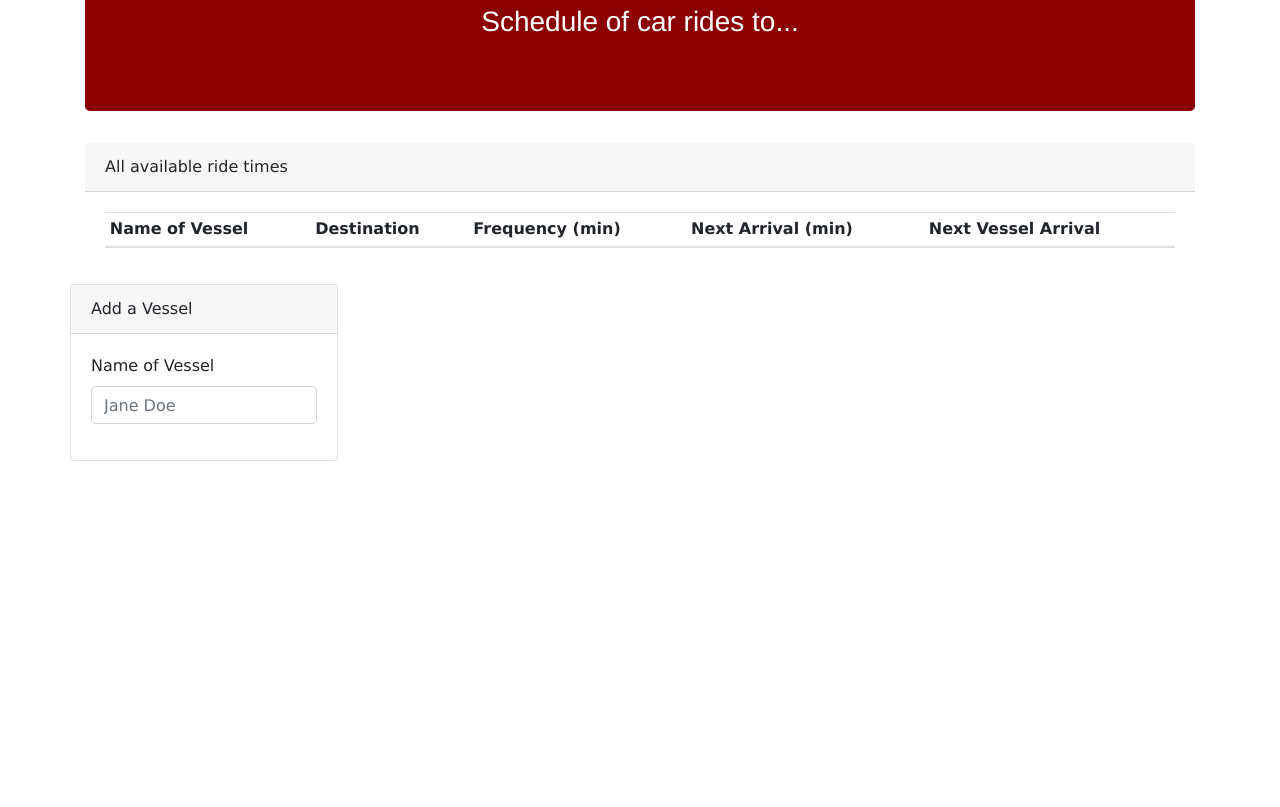
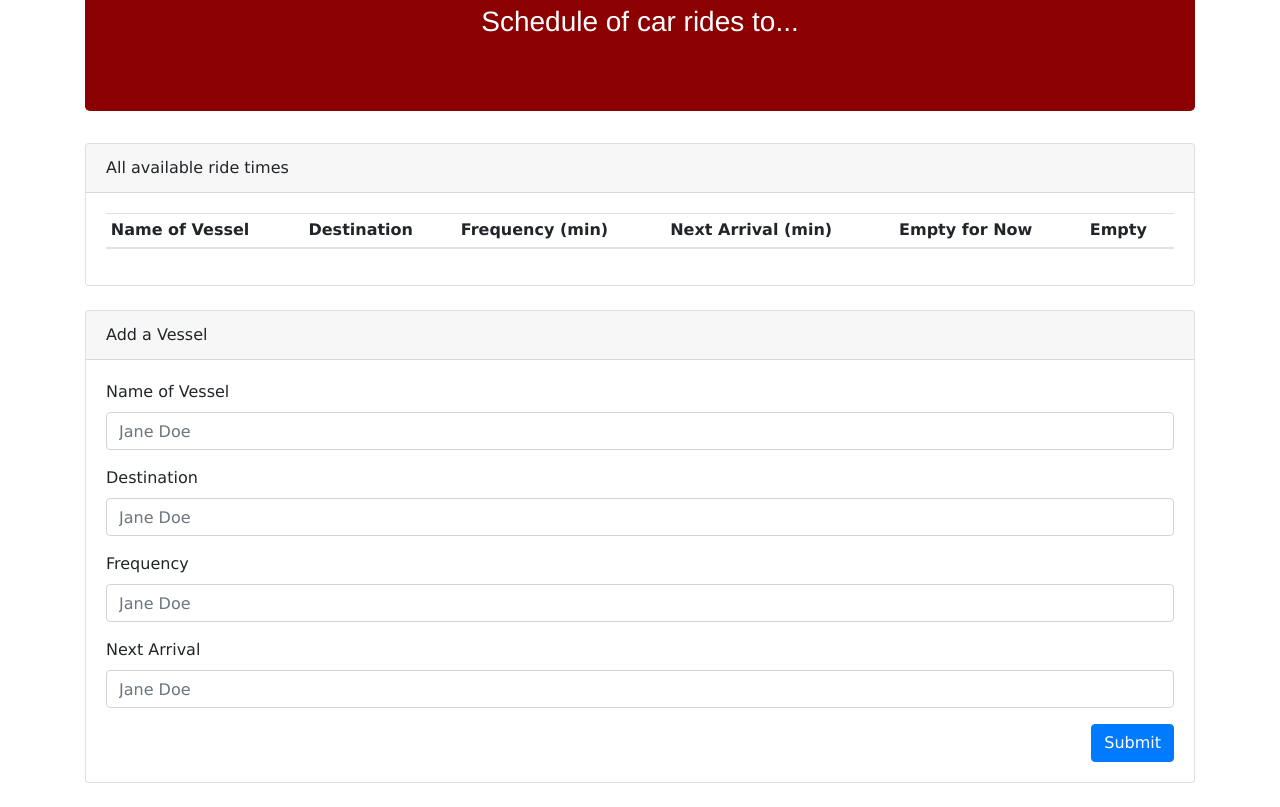
Before and after one commit to patelkr07/FirebaseScheduler, a plain HTML site: page index.html in a window 1280 px wide. Shown: the part 115-922 px from the top of the page. Before the commit the page ends 800 px from the top, so only its background shows below. Drawn offline with nearby package versions, Linux system fonts and the light colour scheme.

Commit message:
fixed tables

```diff
--- a/assets/css/style.css
+++ b/assets/css/style.css
@@ -5,3 +5,9 @@
 .jumbotron {
     font-family: 'Franklin Gothic Medium', 'Arial Narrow', Arial, sans-serif
 }
+
+/*#rides-table th,
+td {
+    display: inline-block;
+    width: 16.575%;
+}
--- a/index.html
+++ b/index.html
@@ -18,6 +18,7 @@
     <body>
 
         <div class="container">
+
             <div class="jumbotron" style="background-color: rgb(139, 0, 0); color: white">
                 <h1 class="text-center">Car Rides to...</h1>
                 <h3 class="text-center">Schedule of car rides to...</h3>
@@ -26,21 +27,26 @@
             <div class="row">
 
                 <div class="col-md-12">
+
+                    <div class="card mb-4">
                         <div class="card-header">All available ride times</div>
                         <div class="card-body">
-                        <table class="table table-sm table-hover" id="rides-table">
+                            <table class="table table-sm table-hover" id='rides-table'>
                                 <thead>
                                     <tr>
                                         <th scope="col">Name of Vessel</th>
                                         <th scope="col">Destination</th>
                                         <th scope="col">Frequency (min)</th>
                                         <th scope="col">Next Arrival (min)</th>
-                                    <th scope="col">Next Vessel Arrival</th>
+                                        <th scope="col">Empty for Now</th>
+                                        <th scope="col">Empty</th>
                                     </tr>
                                 </thead>
                                 <tbody>
                                 </tbody>
                             </table>
+                        </div>
+                    </div>
                 </div>
             </div>
 
@@ -53,28 +59,26 @@
                             <form>
                                 <div class="form-group">
                                     <label for="vessel-input">Name of Vessel</label>
-                                    <input class="form-control" id="employee-name-input" placeholder="Jane Doe" type="text">
+                                    <input class="form-control" id="vessel-input" placeholder="Jane Doe" type="text">
                                 </div>
+                                <div class="form-group">
+                                    <label for="destination-input">Destination</label>
+                                    <input class="form-control" id="destination-input" placeholder="Jane Doe" type="text">
+                                </div>
+                                <div class="form-group">
+                                    <label for="frequency-input">Frequency</label>
+                                    <input class="form-control" id="frequency-input" placeholder="Jane Doe" type="text">
+                                </div>
+                                <div class="form-group">
+                                    <label for="next-arrival-input">Next Arrival</label>
+                                    <input class="form-control" id="next-arrival-input" placeholder="Jane Doe" type="text">
+                                </div>
+                                <button class="btn btn-primary float-right" id="add-vessel-btn">Submit</button>
                             </form>
                         </div>
                     </div>
                 </div>
-
-
-
-
-
-
-
-
-
-
-
-
-
-
-
-
+            </div>
 
 
 
```
Lines whose indentation alone changed are shown as unchanged.
